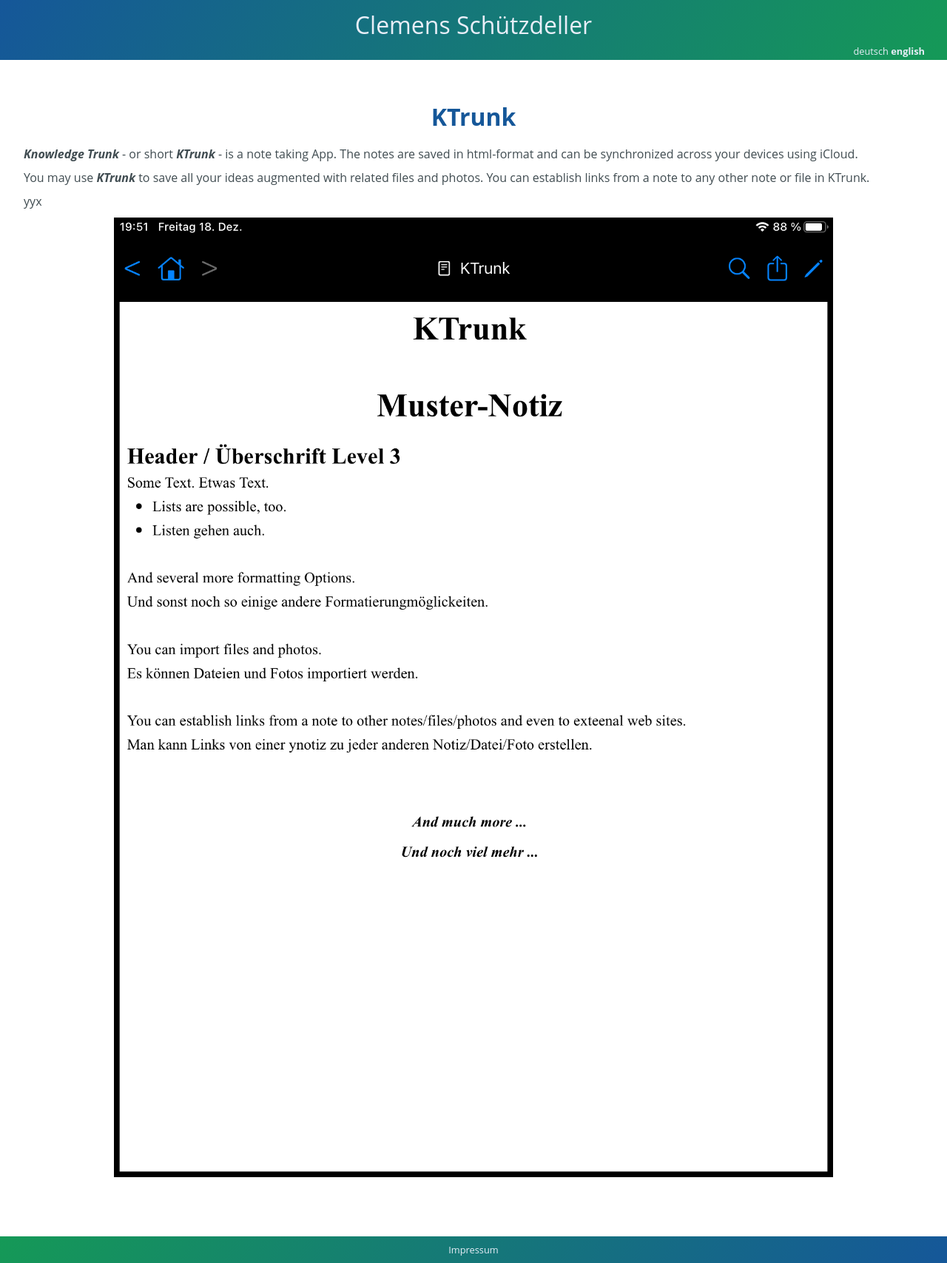
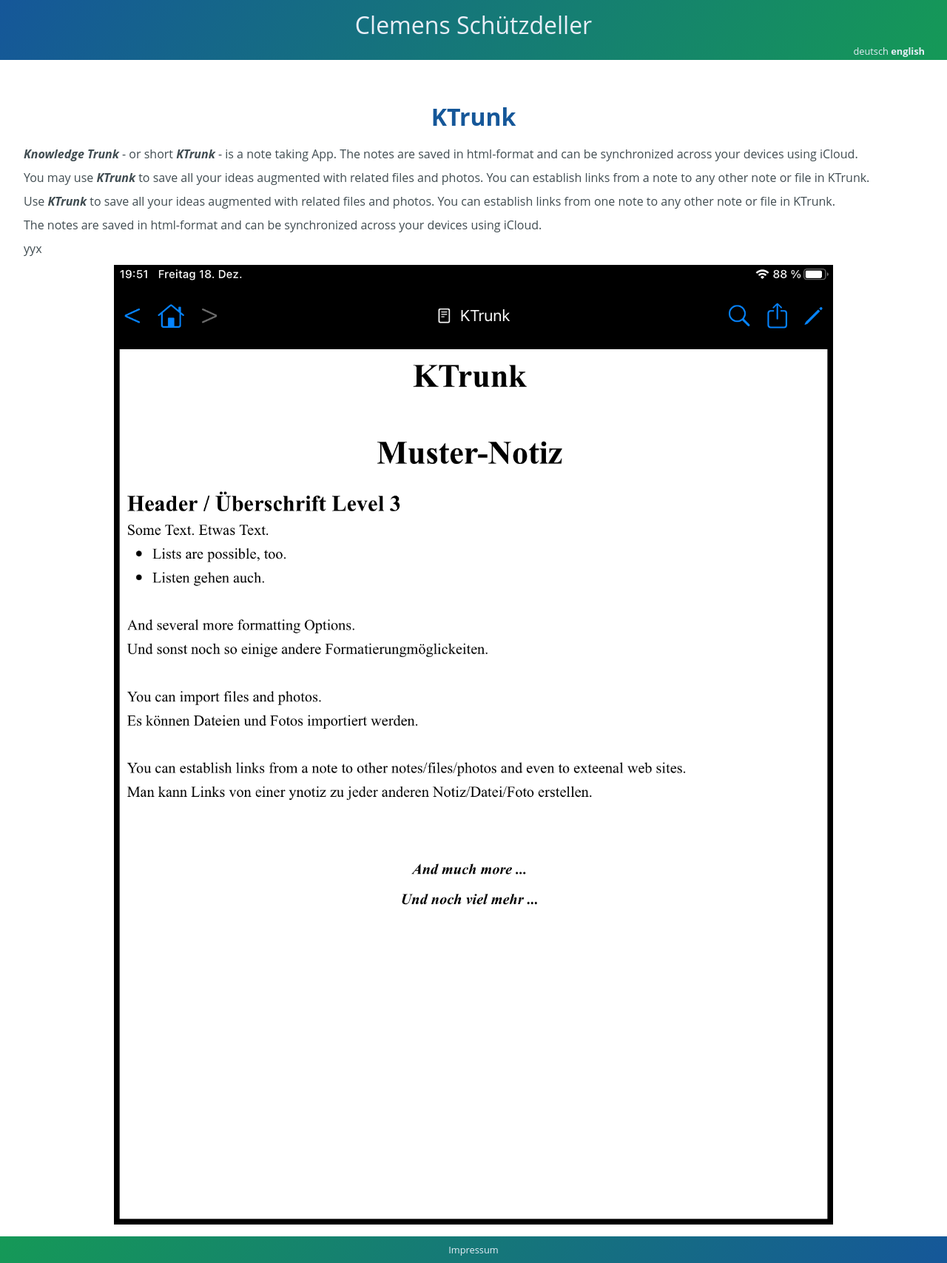
Before and after one commit to cs-LA/home, a Jekyll site: the page built from KTrunk/Manual.md, in a window 1280 px wide. Shown: the whole page at 74% size. Built offline with Jekyll 4.4.1, drawn with Linux system fonts in a browser that asks for light colours; our own code applies the rules of GitHub Pages for plain Markdown files.

Commit message:
Update Manual.md

```diff
--- a/KTrunk/Manual.md
+++ b/KTrunk/Manual.md
@@ -1,8 +1,16 @@
 # KTrunk
 
 <span class="en">***Knowledge Trunk*** - or short ***KTrunk*** - is a note taking App. The notes are saved in html-format and can be synchronized across your devices using iCloud.</span>
+<span class="de">***Knowledge Trunk*** - oder kurz ***KTrunk*** - ist eine iOS-App, um Notizen zu verwalten.</span>
 
 <span class="en">You may use ***KTrunk*** to save all your ideas augmented with related files and photos. You can establish links from a note to any other note or file in KTrunk.</span>
+
+<span class="en">Use ***KTrunk*** to save all your ideas augmented with related files and photos. You can establish links from one note to any other note or file in KTrunk.</span>
+<span class="de">Nutze ***KTrunk***, um all deine Ideen zu sammeln und sie mit Photos und beliebigen Dateien zu ergänzen. Von jeder Notiz aus kannst du in KTrunk Links zu anderen Notizen oder Dateien erstellen.</span>
+
+<span class="en">The notes are saved in html-format and can be synchronized across your devices using iCloud.</span>
+<span class="de">Die Notizen werden im html-Format abgespeichert und können mittels iCloud über alle deine iOS-Geräte synchronisiert werden.</span>
+
 
 yyx
 
```
